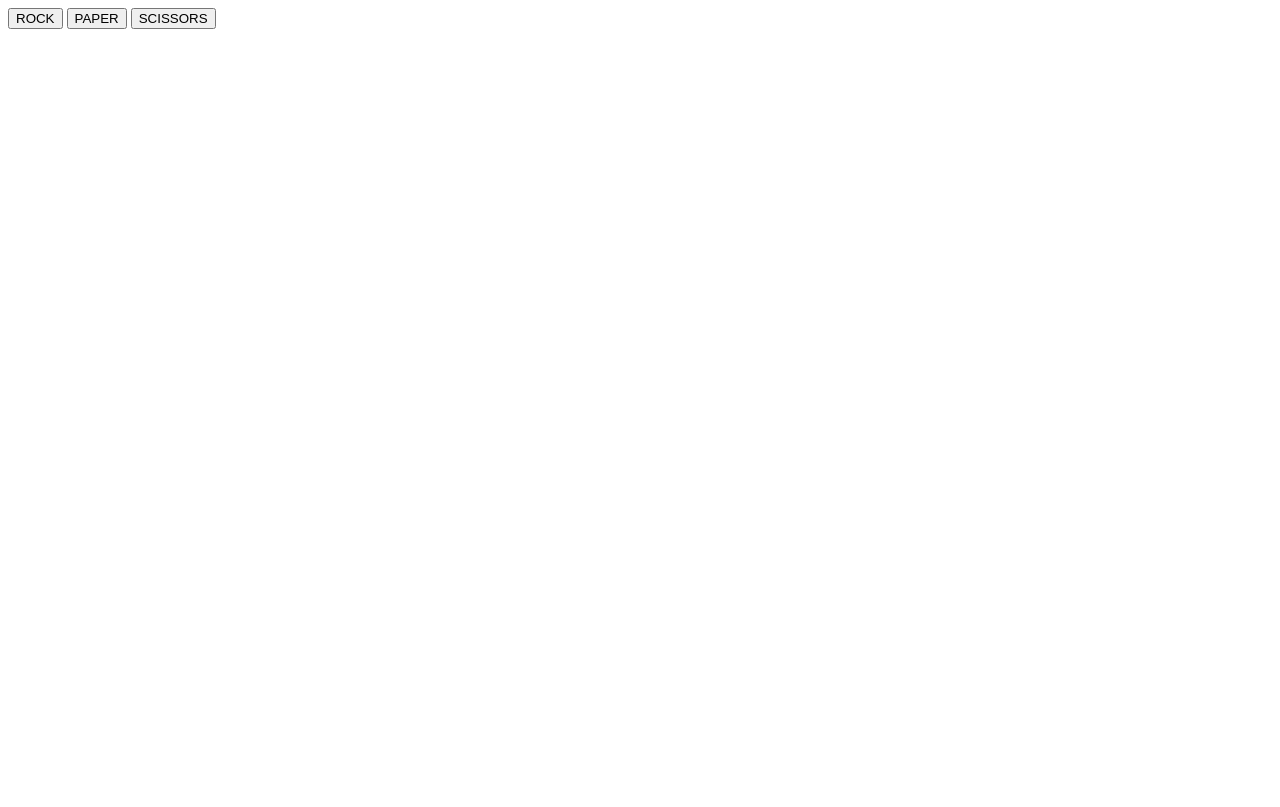
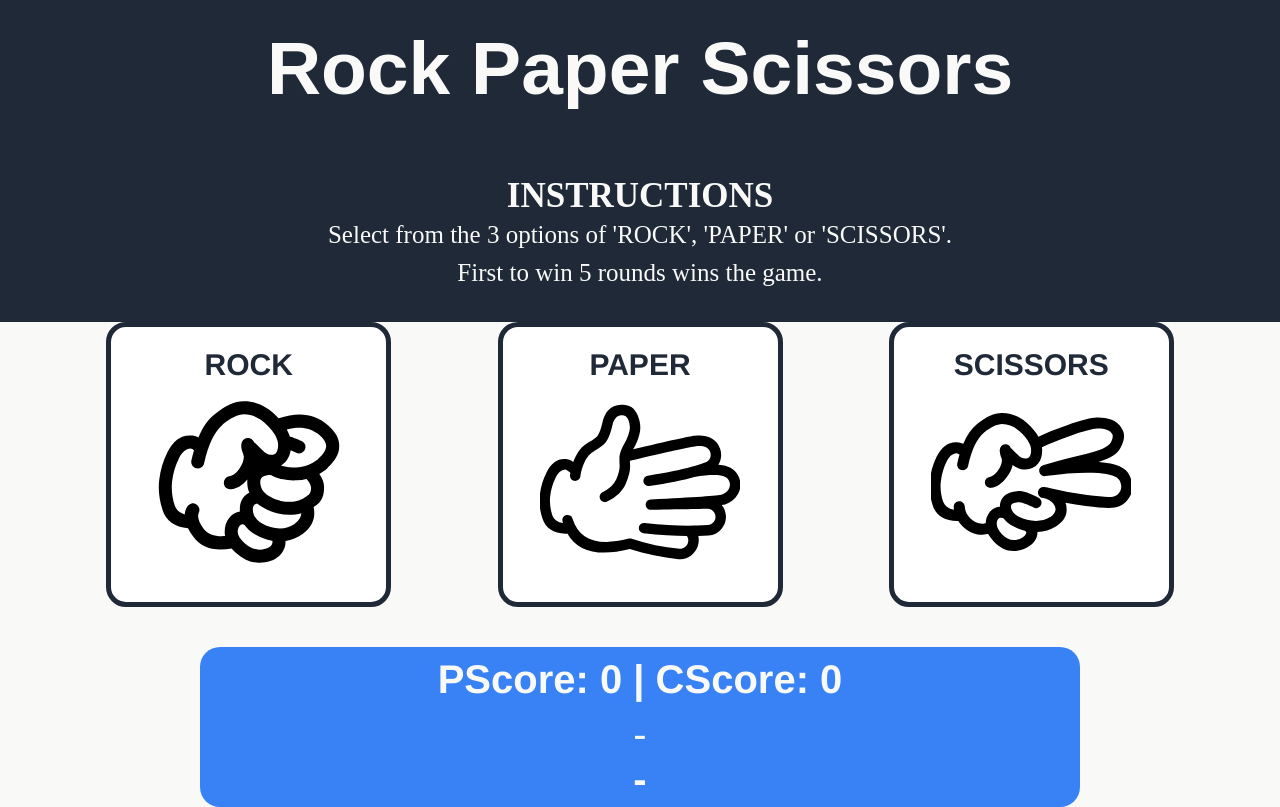
Before and after one commit to S4M0707/rock_paper_scissors, a plain HTML site: page index.html in a window 1280 px wide. Drawn offline with Linux system fonts and the light colour scheme.

Commit message:
Adding CSS file and styles

```diff
--- a/index.html
+++ b/index.html
@@ -1,16 +1,39 @@
 <!DOCTYPE html>
 
 <html lang="en">
+
 <head>
     <meta charset="UTF-8">
     <title>Rock Paper Scissors</title>
+    <link rel="stylesheet" href="style.css">
     <script src="index_script.js" defer></script>
 </head>
+
 <body>
-    <button class="rock">ROCK</button>
-    <button class="paper">PAPER</button>
-    <button class="scissors">SCISSORS</button>
+    <div class="container">
+        <div class='heading'>
+            <h1>Rock Paper Scissors</h1>
+            <h2>INSTRUCTIONS</h2>
+            <p>Select from the 3 options of 'ROCK', 'PAPER' or 'SCISSORS'.</p>
+            <p>First to win 5 rounds wins the game.</p>
+        </div>
+        <div class='pContainer'>
+            <div class="rock">
+                ROCK
+                <img src='images/Rock.svg'>
+            </div>
+            <div class="paper">
+                PAPER
+                <img src='images/Paper.svg'>
+            </div>
+            <div class="scissors">
+                SCISSORS
+                <img src='images/Scissors.svg'>
+            </div>
+        </div>
 
-    <div id="resultContainer"></div>
+        <div id="resultContainer"></div>
+    </div>
 </body>
+
 </html>
--- a/index_script.js
+++ b/index_script.js
@@ -5,14 +5,18 @@ const resultContainer = document.querySelector('#resultContainer');
 
 const scoreMeter = document.createElement('div');
 scoreMeter.className = 'scoreMeter';
+scoreMeter.textContent = `PScore: ${pScore} |
+                            CScore: ${cScore}`;
 resultContainer.appendChild(scoreMeter);
 
 const roundResult = document.createElement('div');
 roundResult.className = 'roundResult';
+roundResult.textContent = '-';
 resultContainer.appendChild(roundResult);
 
 const finalResult = document.createElement('div');
 finalResult.className = 'finalResult';
+finalResult.textContent = '-';
 resultContainer.appendChild(finalResult);
 
 function getComputerChoice() {
@@ -23,14 +27,31 @@ function getComputerChoice() {
     return cases[x];
 }
 
-function overCondition(playerWon) {
-    if (playerWon)
+function overCondition(playerWon, ComputerWon, pChoice, cChoice) {
+    var res = "You ";
+
+    if(pScore >= 5 || cScore >= 5) {
+        pScore = 0;
+        cScore = 0;
+        finalResult.textContent = '-';
+        roundResult.textContent = '-';
+    }
+
+    if (playerWon) {
         pScore++;
-    else
+        res = res + `Win, ${pChoice} beats ${cChoice}`;
+    }
+    else if(ComputerWon) {
         cScore++;
+        res = res + `Lose, ${cChoice} beats ${pChoice}`;
+    }
+    else {
+        res = res + "Tied";
+    }
 
-    scoreMeter.textContent = `Player Score: ${pScore}
-                                Computer Score: ${cScore}`;
+    roundResult.textContent = res;
+    scoreMeter.textContent = `PScore: ${pScore} |
+                                CScore: ${cScore}`;
 
     console.log('pScore: ' + pScore);
     console.log('cScore: ' + cScore);
@@ -43,9 +64,6 @@ function overCondition(playerWon) {
     }
     else
         return;
-
-    pScore = 0;
-    cScore = 0;
 }
 
 function playRound(event) {
@@ -55,50 +73,28 @@ function playRound(event) {
     console.log("pSelect: " + pSelect);
     console.log("cSelect: " + cSelect);
 
-    var res = "You ";
+    if ((pSelect === 'ROCK' && cSelect === 'SCISSORS') ||
+        (pSelect === 'PAPER' && cSelect === 'ROCK') ||
+        (pSelect === 'SCISSORS' && cSelect === 'PAPER')) {
 
-    if (cSelect === 'ROCK') {
-        if (pSelect === 'ROCK')
-            res = res + "Tied";
-        else if (pSelect === 'PAPER') {
-            res = res + "Win, Paper beats Rock";
-            overCondition(true);
-        }
-        else if (pSelect === 'SCISSORS') {
-            res = res + "Lose, Rock beats Scissors";
-            overCondition(false);
-        }
+        overCondition(true, false, pSelect, cSelect);
     }
-    else if (cSelect === 'PAPER') {
-        if (pSelect === 'ROCK') {
-            res = res + "Lose, Paper beats Rock";
-            overCondition(false);
-        }
-        else if (pSelect === 'PAPER')
-            res = res + "Tied";
-        else if (pSelect === 'SCISSORS') {
-            res = res + "Win, Scissors beats Paper";
-            overCondition(true);
-        }
+    else if ((pSelect === 'ROCK' && cSelect === 'PAPER') ||
+        (pSelect === 'PAPER' && cSelect === 'SCISSORS') ||
+        (pSelect === 'SCISSORS' && cSelect === 'ROCK')) {
+
+        overCondition(false, true, pSelect, cSelect);
     }
-    else if (cSelect === 'SCISSORS') {
-        if (pSelect === 'ROCK') {
-            res = res + "Win, Rock beats Scissors";
-            overCondition(true);
-        }
-        else if (pSelect === 'PAPER') {
-            res = res + "Lose, Scissors beats Paper";
-            overCondition(false);
-        }
-        else if (pSelect === 'SCISSORS')
-            res = res + "Tied";
+    else {
+        overCondition(false, false);
     }
-
-    roundResult.textContent = res;
 }
 
-const buttons = document.querySelectorAll('button');
+const rock = document.querySelector('.pContainer .rock');
+rock.addEventListener('click', playRound);
 
-buttons.forEach((btn) => {
-    btn.addEventListener('click', playRound);
-});
+const paper = document.querySelector('.pContainer .paper');
+paper.addEventListener('click', playRound);
+
+const scissors = document.querySelector('.pContainer .scissors');
+scissors.addEventListener('click', playRound);
--- /dev/null
+++ b/style.css
@@ -0,0 +1,112 @@
+body {
+    font-family: 'Franklin Gothic Medium', 'Arial Narrow', Arial, sans-serif;
+    background-color: #F9FAF8;
+    margin: 0;
+    color: #1F2937;
+}
+
+.container {
+    display: flex;
+    flex-direction: column;
+    justify-content: space-between;
+    height: 100vh;
+}
+
+.heading {
+    display: flex;
+    flex-direction: column;
+    justify-content: center;
+    align-items: center;
+    background-color: #1F2937;
+    color: #F9FAF8;
+    font-family: Arial, Helvetica, sans-serif;
+    padding-bottom: 30px;
+}
+
+.heading h1 {
+    font-size: 75px;
+    font-weight: bold;
+    margin: 25px 0;
+    color: #F9FAF8;
+}
+
+.heading h2 {
+    font-size: 35px;
+    font-weight: bolder;
+    margin: 0;
+    font-family: 'Times New Roman', Times, serif;
+    margin-top: 40px;
+}
+
+.heading p {
+    font-size: 25px;
+    margin: 5px;
+    font-family: 'Times New Roman', Times, serif;
+}
+
+.pContainer {
+    display: flex;
+    justify-content: space-evenly;
+    /* margin-top: 75px;
+    margin-bottom: 50px; */
+    flex-wrap: wrap;
+}
+
+.rock,
+.paper,
+.scissors {
+    display: flex;
+    flex-direction: column;
+    height: 275px;
+    width: 275px;
+    background-color: white;
+    border-radius: 20px;
+    justify-content: center;
+    align-items: center;
+    cursor: pointer;
+    font-size: 30px;
+    font-weight: bolder;
+    border: 5px solid #1F2937;
+    transition: transform 0.3s ease;
+}
+
+.rock:hover,
+.paper:hover,
+.scissors:hover {
+    background-color: rgb(239, 238, 238);
+    transform: scale(1.06);
+    border-color: #3882F6;
+}
+
+img {
+    height: 200px;
+    width: 200px;
+}
+
+#resultContainer {
+    display: flex;
+    align-items: center;
+    justify-content: space-between;
+    flex-direction: column;
+    background-color: #3882F6;
+    color: #F9FAF8;
+    height: 20vh;
+    margin: 40px 200px;
+    border-radius: 20px;
+}
+
+.scoreMeter {
+    font-size: 40px;
+    font-weight: bold;
+    padding: 10px;
+}
+
+.roundResult,
+.finalResult {
+    font-size: 40px;
+}
+
+.finalResult {
+    font-weight: bolder;
+    margin-bottom: 10px;
+}
```
Also changed, not shown: images/Paper.svg (added), images/Rock.svg (added), images/Scissors.svg (added).
